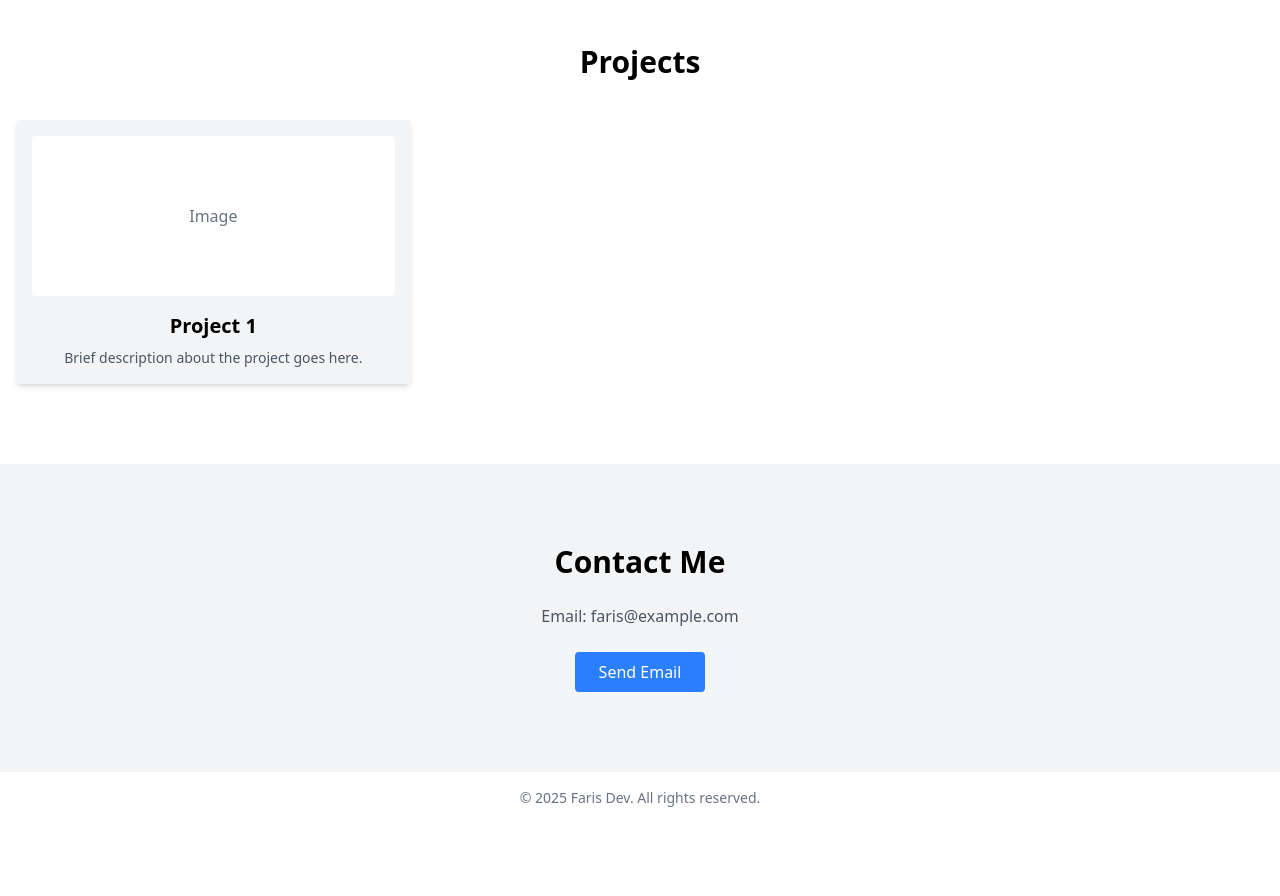
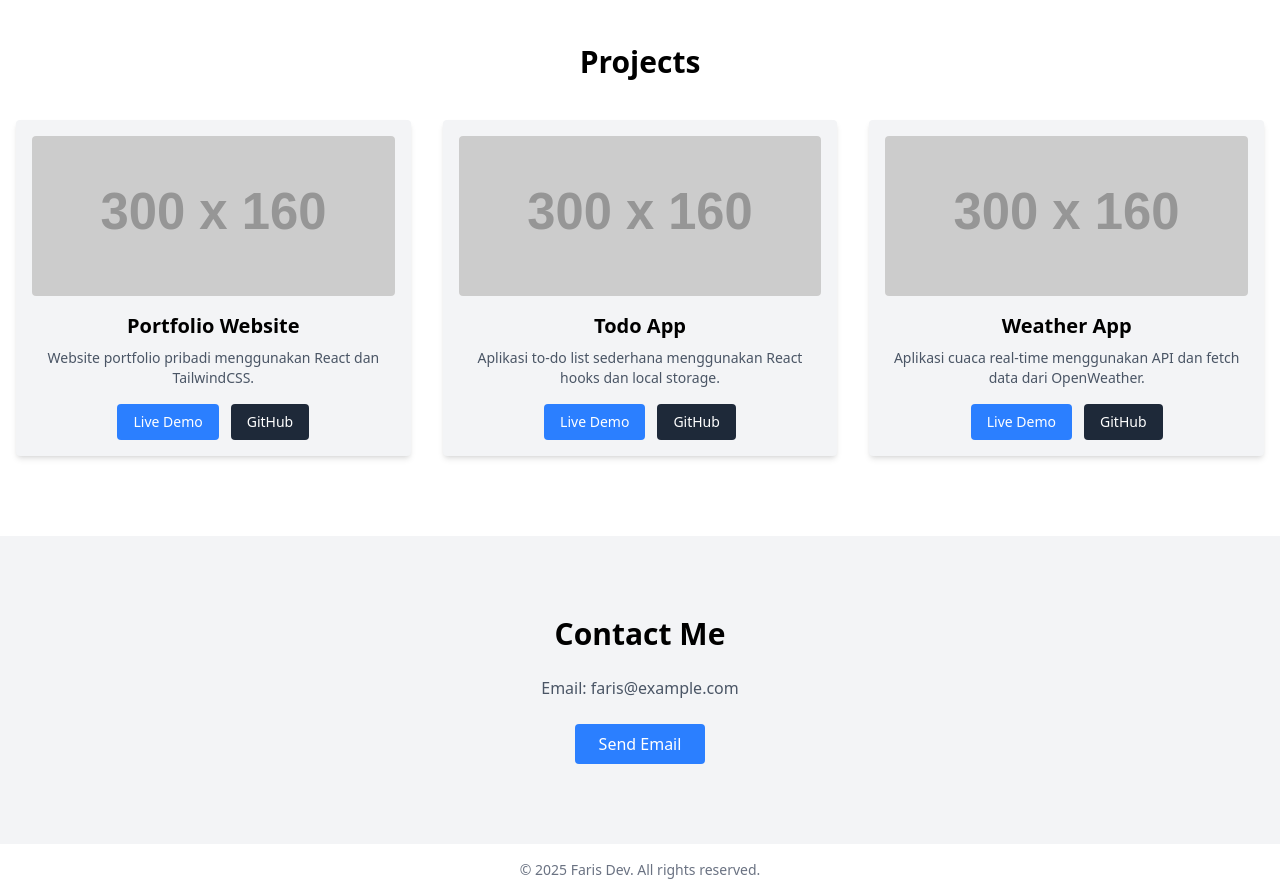
Before and after one commit to Riss27/farisdev, a React (Vite) app: page / in a window 1280 px wide. Shown: the part 1480-2376 px from the top of the page. Before the commit the page ends 2304 px from the top, so only its background shows below. Built offline with nearby package versions, Linux system fonts and the light colour scheme.

Commit message:
feat: add project section with 3 dummy project cards

```diff
--- a/src/components/Projects.jsx
+++ b/src/components/Projects.jsx
@@ -4,10 +4,55 @@ function Projects() {
       <div className="container mx-auto px-4 text-center">
         <h3 className="text-3xl font-semibold mb-10">Projects</h3>
         <div className="grid md:grid-cols-2 lg:grid-cols-3 gap-8">
-          <div className="bg-gray-100 p-4 rounded shadow-md">
-            <div className="h-40 bg-white rounded mb-4 flex items-center justify-center text-gray-500">Image</div>
-            <h4 className="text-xl font-semibold mb-2">Project 1</h4>
-            <p className="text-gray-600 text-sm">Brief description about the project goes here.</p>
+          {/* Project 1 */}
+          <div className="bg-gray-100 p-4 rounded shadow-md flex flex-col">
+            <div className="h-40 bg-white rounded mb-4 overflow-hidden flex items-center justify-center">
+              <img src="https://via.placeholder.com/300x160.png?text=Portfolio+Website" alt="Portfolio Website" className="object-cover h-full w-full" />
+            </div>
+            <h4 className="text-xl font-semibold mb-2">Portfolio Website</h4>
+            <p className="text-gray-600 text-sm mb-4">Website portfolio pribadi menggunakan React dan TailwindCSS.</p>
+            <div className="mt-auto flex justify-center gap-3">
+              <a href="#" className="bg-blue-500 text-white px-4 py-2 rounded hover:bg-blue-600 transition text-sm">
+                Live Demo
+              </a>
+              <a href="https://github.com/Riss27/farisdev" className="bg-gray-800 text-white px-4 py-2 rounded hover:bg-gray-900 transition text-sm">
+                GitHub
+              </a>
+            </div>
+          </div>
+
+          {/* Project 2 */}
+          <div className="bg-gray-100 p-4 rounded shadow-md flex flex-col">
+            <div className="h-40 bg-white rounded mb-4 overflow-hidden flex items-center justify-center">
+              <img src="https://via.placeholder.com/300x160.png?text=Todo+App" alt="Todo App" className="object-cover h-full w-full" />
+            </div>
+            <h4 className="text-xl font-semibold mb-2">Todo App</h4>
+            <p className="text-gray-600 text-sm mb-4">Aplikasi to-do list sederhana menggunakan React hooks dan local storage.</p>
+            <div className="mt-auto flex justify-center gap-3">
+              <a href="#" className="bg-blue-500 text-white px-4 py-2 rounded hover:bg-blue-600 transition text-sm">
+                Live Demo
+              </a>
+              <a href="#" className="bg-gray-800 text-white px-4 py-2 rounded hover:bg-gray-900 transition text-sm">
+                GitHub
+              </a>
+            </div>
+          </div>
+
+          {/* Project 3 */}
+          <div className="bg-gray-100 p-4 rounded shadow-md flex flex-col">
+            <div className="h-40 bg-white rounded mb-4 overflow-hidden flex items-center justify-center">
+              <img src="https://via.placeholder.com/300x160.png?text=Weather+App" alt="Weather App" className="object-cover h-full w-full" />
+            </div>
+            <h4 className="text-xl font-semibold mb-2">Weather App</h4>
+            <p className="text-gray-600 text-sm mb-4">Aplikasi cuaca real-time menggunakan API dan fetch data dari OpenWeather.</p>
+            <div className="mt-auto flex justify-center gap-3">
+              <a href="#" className="bg-blue-500 text-white px-4 py-2 rounded hover:bg-blue-600 transition text-sm">
+                Live Demo
+              </a>
+              <a href="#" className="bg-gray-800 text-white px-4 py-2 rounded hover:bg-gray-900 transition text-sm">
+                GitHub
+              </a>
+            </div>
           </div>
         </div>
       </div>
```
